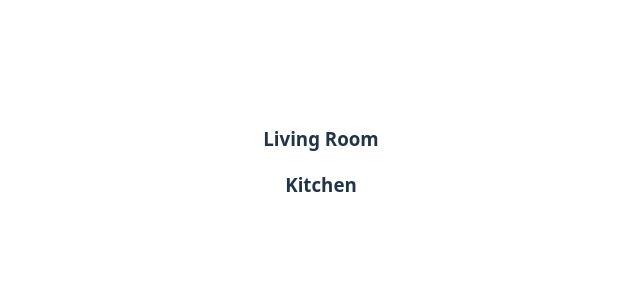
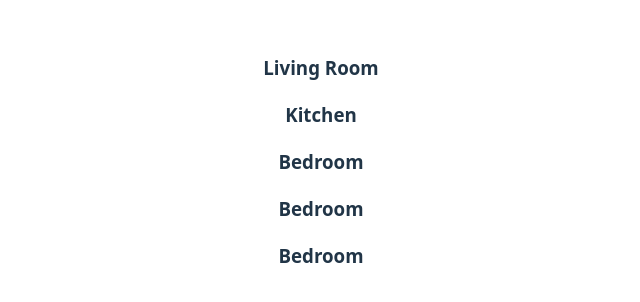
Before and after one commit to Bpost129/floorplan-lab-x2, a React (Vite) app: page / in a window 1280 px wide. Shown: the part 238-540 px from the top of the page, without its empty margins (319-959 px from the left). Built offline with nearby package versions, Linux system fonts and the light colour scheme.

Commit message:
render bedroom text

```diff
--- a/src/Bedroom.jsx
+++ b/src/Bedroom.jsx
@@ -1,7 +1,7 @@
-const Bedroom = () => {
+const Bedroom = ({ bedNum }) => {
   return (
     <>
-
+      <h3>Bedroom {bedNum}</h3>
     </>
   )
 }
```
